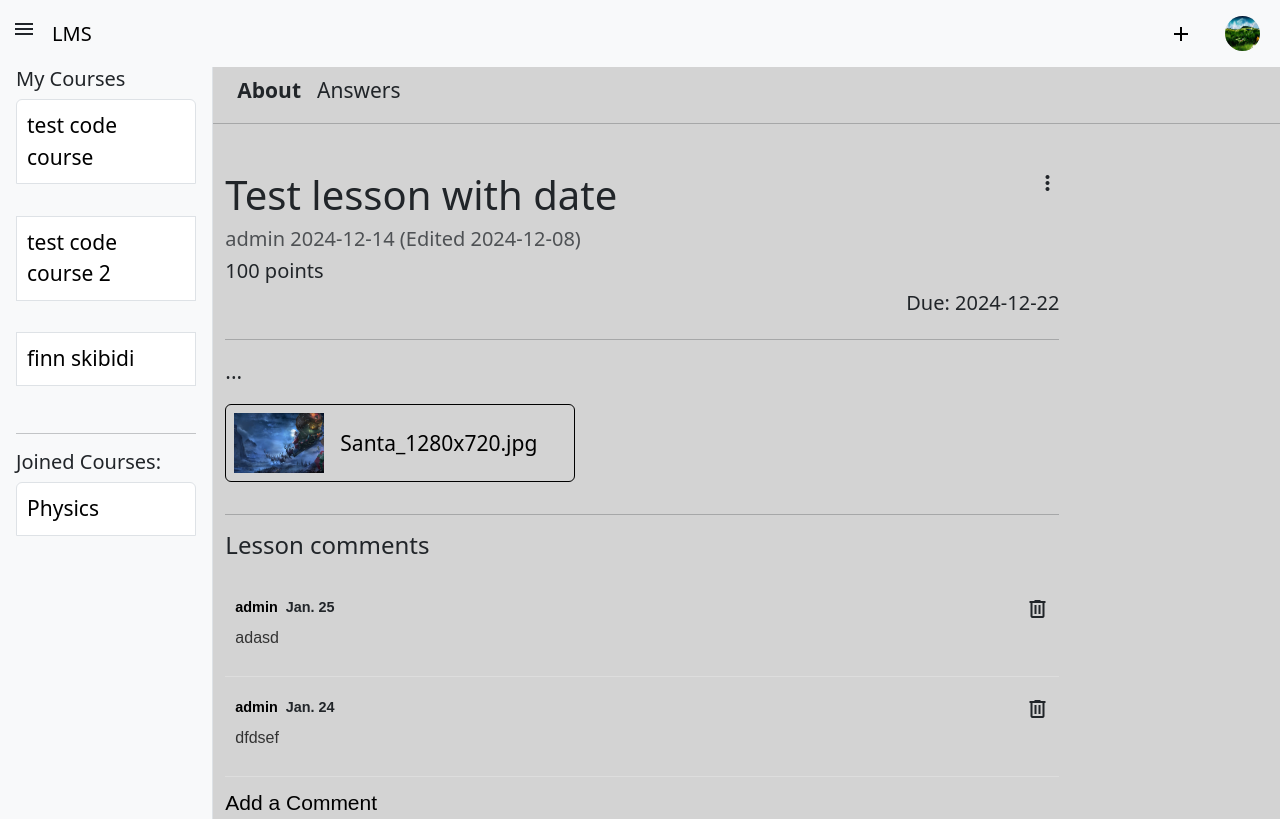
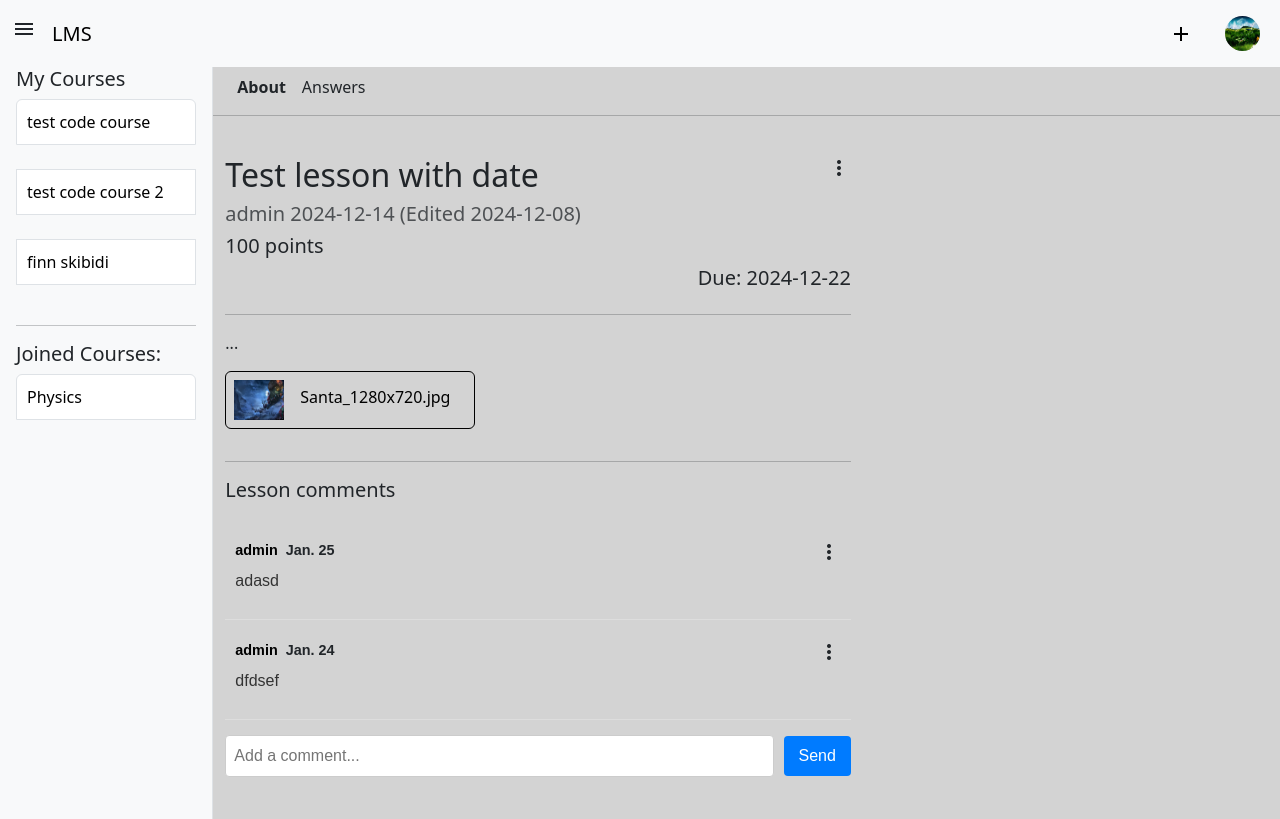
Before and after one commit to OleksandrKasapchuk/LMS-website, a Django app: page /1/12 in a window 1280 px wide. Run offline with Django 5.2, Linux system fonts and the light colour scheme; a user stored in the database is signed in; data comes from the database, SQL or seed files in the repository; both versions use the stored data as it was after the commit; some web fonts are replaced.

Commit message:
design adaptation

```diff
--- a/course_system/views.py
+++ b/course_system/views.py
@@ -3,10 +3,12 @@ from django.urls import reverse_lazy
 from .models import *
 from django.views.generic import View, ListView, DetailView,UpdateView, DeleteView
 from django.contrib.auth.mixins import LoginRequiredMixin
-from django.http import JsonResponse, HttpResponse
+from django.http import JsonResponse
 from .forms import *
 from .mixins import *
+import logging
 
+logger = logging.getLogger(__name__)
 
 class CourseView(ListView):
 	model = Course
@@ -211,10 +213,6 @@ def send_answer(request, course,pk):
 		created.save()
 	return redirect(f"/{course}/{pk}")
 
-import logging
-
-logger = logging.getLogger(__name__)
-
 class UploadAnswerFileView(View):
     def post(self, request, course_pk, lesson_pk, *args, **kwargs):
         try:
--- a/lms_management/urls.py
+++ b/lms_management/urls.py
@@ -23,5 +23,5 @@ from django.conf import settings
 urlpatterns = [
     path('admin/', admin.site.urls),
 	path('', include('course_system.urls')),
-	path('', include('auth_system.urls'))
+	path('', include('auth_system.urls')),
 ] + static(settings.MEDIA_URL, document_root=settings.MEDIA_ROOT)
--- a/static/css/style.css
+++ b/static/css/style.css
@@ -6,7 +6,7 @@
 
 body {
 	background-color: lightgray;
-	font-size: 21px;
+	font-size: 1rem;
     max-width: 100vw;
     height: 90vh;
 }
@@ -22,21 +22,21 @@ li {
     border-radius: 100px;
 }
 .profile-avatar {
-	width: 175px;
-	height: 175px;
+	width: 8rem;
+	height: 8rem;
 }
 .noselect {
 	user-select: none;
 }
 
 .gap {
-	gap: 25px;
+	gap: 1rem;
 }
 .gap2 {
-	gap: 50px;
+	gap: 2rem;
 }
 .gap3 {
-	gap: 80px;
+	gap: 3rem;
 }
 
 .image-container {
@@ -206,11 +201,11 @@ li {
 .no-lessons {
     text-align: center;
     color: #777;
-    font-size: 1.1em;
+    font-size: 1.1rem;
 }
 
 .lesson-main {
-	width: 80%;
+	width: 60%;
 }
 
 /* Загальний стиль секції коментарів */
@@ -224,8 +219,6 @@ li {
     list-style: none;
     padding: 0;
     margin: 0;
-	overflow-y:scroll;
-	max-height: 300px;
 }
 
 .comments-list::-webkit-scrollbar {
@@ -251,9 +244,8 @@ li {
 
 /* Додавання коментаря */
 .add-comment {
-    display: none;
     align-items: center;
-    margin-top: 15px;
+    margin:15px 0;
 }
 
 .comment-input {
--- a/templates/auth_system/register.html
+++ b/templates/auth_system/register.html
@@ -36,6 +36,7 @@
                 </section>
 
                 <button type="submit"class="btn btn-primary">Submit</button>
+                <a href="{% url 'login' %}">Back to login page</a>
             </form>
         </section>
     </article>
--- a/templates/auth_system/user_info.html
+++ b/templates/auth_system/user_info.html
@@ -18,7 +18,7 @@
                         {% endif %}
                     </article>
 
-                    <h4><b>{{user.first_name}} {{user.last_name}}</b></h2>
+                    <h5><b>{{user.first_name}} {{user.last_name}}</b></h5>
 
                 </article>
             </section>
@@ -26,10 +26,10 @@
             <br>
 
             <section>
-                <h3>User courses:</h3>
+                <h5>User courses:</h5>
 
                 {% if request.user == user %}
-                    <h4><a href="{% url 'add-course' %}">Create a course</a></h4>
+                    <h5><a href="{% url 'add-course' %}">Create a course</a></h5>
                 {% endif %}
 
                 {% for course in courses %}
--- a/templates/course_system/course_list.html
+++ b/templates/course_system/course_list.html
@@ -25,8 +25,8 @@
 
                     <div class="text-overlay d-flex justify-content-between">
                         <a href="{% url 'course-details' course.pk %}" class="course-link pointer">
-                            <h2>{{ course.name }}</h2>
-                            <h3>{{ course.user }}</h3>
+                            <h3>{{ course.name }}</h3>
+                            <h4>{{ course.user }}</h4>
                         </a>
                         <div class="dropdown">
                             <button class="nav-link active d-flex align-items-center" type="button" data-bs-toggle="dropdown" aria-expanded="false">
--- a/templates/course_system/lesson_about.html
+++ b/templates/course_system/lesson_about.html
@@ -2,7 +2,7 @@
 
 <section class="d-flex flex-column lesson-main">
     <section class="d-flex justify-content-between">
-        <h1>{{ lesson.name }}  </h1>
+        <h2>{{ lesson.name }}</h2>
 
         {% if request.user == lesson.course.user %}
         <div class="dropdown">
@@ -26,10 +26,10 @@
     <section>
         <p>{{lesson.content}}</p>
         {% if lesson.upload_data %}
-            <a href="{{ lesson.upload_data.url}}" target="_blank" class="d-flex align-items-center border border-black rounded p-2 mb-3 text-hover" style="width: 350px; ::hover {color:blue}">
+            <a href="{{ lesson.upload_data.url}}" target="_blank" class="d-flex align-items-center border border-black rounded p-2 mb-3 text-hover" style="width: 250px;">
                 <section class="me-3">
                     {% if lesson.upload_data.url|endswith:".jpg" or lesson.upload_data.url|endswith:".jpeg" or lesson.upload_data.media.url|endswith:".png" %}
-                        <img src="{{lesson.upload_data.url}}" style="width: 90px; height: 60px;">
+                        <img src="{{lesson.upload_data.url}}" style="width: 50px; height: 40px;">
                     {% elif lesson.upload_data.url|endswith:".mp4" %}
                         <video style="width: 90px; height: 60px;" muted>
                             <source src="{{ lesson.upload_data.url}}"  type="mp4/video">
@@ -50,11 +50,11 @@
 
     <hr>
 
-    <h4>Lesson comments</h4>
+    <h5>Lesson comments</h5>
     <section class="comments-section">
-        <ul id="comments" class="comments-list position-relative">
+        <ul id="comments" class="comments-list">
             {% for comment in lesson.comments.all %}
-            <li class="comment-item" id="comment-{{comment.pk}}">
+            <li class="comment-item position-relative" id="comment-{{comment.pk}}">
                 <article class="comment-author d-flex justify-content-between">
                     <section class="d-flex gap-2">
                         <a href="{% url 'user-info' comment.user.pk %}">
@@ -62,15 +62,27 @@
                         </a>
                         {{ comment.date_published|custom_date_format }}
                     </section>
-                    <span onclick="deleteComment({{comment.pk}})" class="material-symbols-outlined pointer">delete</span>
+                    {% if request.user == comment.user %}
+                    <div class="dropdown">
+                        <button class="nav-link active d-flex align-items-center" type="button" data-bs-toggle="dropdown" aria-expanded="false">
+                            <span class="material-symbols-outlined">more_vert</span>
+                        </button>
+                        <ul class="dropdown-menu custom-dropdown-menu mama">
+                            <li>
+                                <a href="#" class="dropdown-item">Edit comment</a>
+                            </li>
+                            <li>
+                                <a onclick="deleteComment({{comment.pk}})" class="dropdown-item">Delete comment</a>
+                            </li>
+                        </ul>
+                    </div>
+                    {% endif %}
                 </article>
                 <p class="comment-content">{{ comment.content }}</p>
-
             </li>
             {% endfor %}
         </ul>
-        <a href="#" onclick="CommentToggle()" id="comment-toggle">Add a Comment</a>
-        <section class="add-comment" id="add-comment">
+        <section class="add-comment d-flex" id="add-comment">
             <input id="message-content" placeholder="Add a comment..." class="comment-input">
             <button class="send-btn" onclick="SendComment({{ lesson.course.pk }}, {{ lesson.pk }})">Send</button>
         </section>
@@ -79,7 +91,7 @@
 
 {% if request.user != lesson.course.user %}
     <section class="answer-container">
-        <article class="p-4" style="width: 400px;">
+        <article class="p-3">
             <section class="d-flex justify-content-between">
                 <h4>Your answer</h4> {% if user_send or mark %} <i class="text-muted">{% if mark %} Evaluated {% else %} Uploaded {% endif %}</i> {% endif %}
             </section>
@@ -91,13 +103,13 @@
                             <a href="{{ file.file.url }}" target="_blank" class="d-flex align-items-center text-decoration-none text-hover">
                                 <section class="me-2">
                                     {% if file.file.url|endswith:".jpg" or file.file.url|endswith:".jpeg" or file.file.url|endswith:".png" %}
-                                        <img src="{{ file.file.url }}" alt="Preview" style="width: 90px; height: 60px;">
+                                        <img src="{{ file.file.url }}" alt="Preview" style="width: 50px; height: 40px;">
                                     {% elif file.file.url|endswith:".mp4" %}
-                                        <video style="width: 90px; height: 60px;" muted>
+                                        <video style="width: 50px; height: 40px;" muted>
                                             <source src="{{ file.file.url }}" type="video/mp4">
                                         </video>
                                     {% else %}
-                                        <span class="material-symbols-outlined" style="font-size: 48px;">insert_drive_file</span>
+                                        <span class="material-symbols-outlined fs-3">insert_drive_file</span>
                                     {% endif %}
                                 </section>
                                 <p class="overflow-hidden" style="height: 30px;width:200px">
@@ -113,10 +125,10 @@
             </article>
 
             {% if not user_send %}
-                <div class="custom-file-upload" style="width:100%">
+                <div class="custom-file-upload position-relative" style="width:100%">
                     <label for="data" class="d-flex justify-content-center align-items-center gap-3 pointer">
-                        <span class="material-symbols-outlined fs-3">cloud_upload</span>
-                        <span id="file-names" class="fs-5">Choose files...</span>
+                        <span class="material-symbols-outlined fs-4">cloud_upload</span>
+                        <span id="file-names" class="fs-6">Choose files...</span>
                     </label>
                     <input type="file" id="data" name="data" class="d-none" multiple onchange="uploadFiles(event)">
                 </div>
```
Also changed, not shown: other parts of static/css/style.css (+40 -22 lines), templates/course_system/answer_detail.html (added, +22 -0 lines), templates/course_system/course_info.html (+6 -6 lines), templates/course_system/lesson_answers.html (+9 -37 lines), db.sqlite3, media/answer_media/Знімок_екрана_2025-01-01_011430.png (added), media/answer_media/Знімок_екрана_2025-01-19_154402_7cV2Jru.png (added), media/answer_media/Знімок_екрана_2025-01-19_154402_lkIZaA0.png (added).
